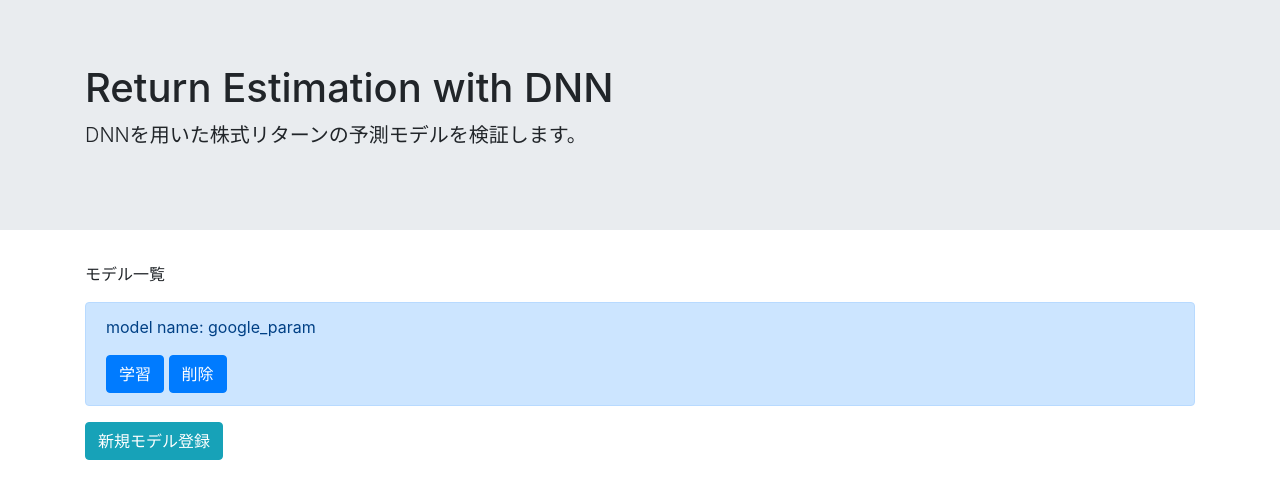
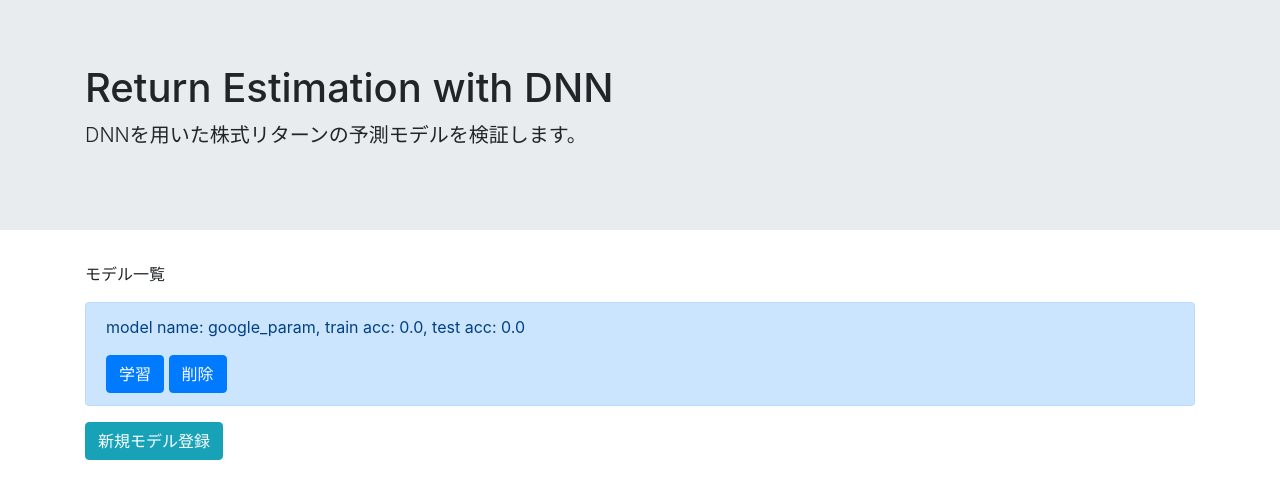
Before and after one commit to kood-devs/ReturnEstimationWebApp, a Django app: page /main/ in a window 1280 px wide. Shown: the top 499 px of the page. Run offline with Django 3.2, Linux system fonts and the light colour scheme; data comes from the database, SQL or seed files in the repository; both versions use the stored data as it was after the commit; some libraries are stand-ins or nearby versions.

Commit message:
merge dnn model

```diff
--- a/dnn_estimator/dnn_estimator.py
+++ b/dnn_estimator/dnn_estimator.py
@@ -93,9 +93,7 @@ def learn_dnn(train_start, train_end, test_start, test_end, epoch, batch_size):
     x_test, y_test = get_log_return(
         test_start, test_start, EXCHANGES_DEFINE, SAME_EXCHANGES_DEFINE)
 
-    # 学習を実施・結果を出力
-    result = pd.DataFrame()  # 結果格納用オブジェクト
-
+    # 学習を実施
     model = models.Sequential()
     model.add(layers.Dense(32, activation='relu',
                            input_shape=(x_train.shape[1],)))
@@ -108,11 +106,11 @@ def learn_dnn(train_start, train_end, test_start, test_end, epoch, batch_size):
                         validation_data=(x_test, y_test))
     show_learning_process(history)
 
+    # 結果を出力
     acc = sum([1 if val >= 0.5 else 0 for val in model.predict(x_train)] == y_train)
     acc /= y_train.shape[0]
     val_acc = sum(
         [1 if val >= 0.5 else 0 for val in model.predict(x_test)] == y_test)
     val_acc /= y_test.shape[0]
-    result['DNN'] = np.array([acc, val_acc])
 
-    return result
+    return acc, val_acc
--- a/dnn_estimator/models.py
+++ b/dnn_estimator/models.py
@@ -13,8 +13,8 @@ class LearningModel(models.Model):
     batch_size = models.IntegerField()
 
     # dnn results
-    train_acc = models.FloatField()
-    test_acc = models.FloatField()
+    train_acc = models.FloatField(default=0.0)
+    test_acc = models.FloatField(default=0.0)
 
     def __str__(self):
         return self.title
--- a/dnn_estimator/urls.py
+++ b/dnn_estimator/urls.py
@@ -1,8 +1,9 @@
 from django.urls import path
-from .views import MainForm, SetParams, DeleteParams
+from .views import MainForm, SetParams, DeleteParams, learn_dnn_model
 
 urlpatterns = [
     path('main/', MainForm.as_view(), name='main'),
     path('set_params/', SetParams.as_view(), name='set_params'),
     path('delete_params/<int:pk>', DeleteParams.as_view(), name='delete_params'),
+    path('learn_dnn_model/<int:pk>', learn_dnn_model, name='learn_dnn_model'),
 ]
--- a/dnn_estimator/views.py
+++ b/dnn_estimator/views.py
@@ -1,7 +1,8 @@
-from django.shortcuts import render
+from django.shortcuts import redirect, render
 from django.urls import reverse_lazy
 from django.views.generic import ListView, CreateView, DeleteView
 from .models import LearningModel
+from .dnn_estimator import *
 
 
 class MainForm(ListView):
@@ -25,3 +26,10 @@ class DeleteParams(DeleteView):
 
 def learn_dnn_model(request, pk):
     params = LearningModel.objects.get(pk=pk)
+    print(params)
+    result = learn_dnn(
+        params.train_start, params.train_end, params.test_start, params.test_end, params.epoch, params.batch_size)
+    params.train_acc, params.test_acc = result
+    params.save()
+    # return redirect('main')
+    return render(request, 'main.html')
--- a/templates/main.html
+++ b/templates/main.html
@@ -14,8 +14,8 @@
     <p>モデル一覧</p>
     {% for item in object_list %}
     <div class="alert alert-primary" role="alert">
-        <p>model name: {{ item.title }}</p>
-        <a href="#" class="btn btn-primary" tabindex="-1" role="button" aria-disabled="true">学習</a>
+        <p>model name: {{ item.title }}, train acc: {{ item.train_acc }}, test acc: {{ item.test_acc }}</p>
+        <a href="{% url 'learn_dnn_model' item.pk %}" class="btn btn-primary" tabindex="-1" role="button" aria-disabled="true">学習</a>
         <a href="{% url 'delete_params' item.pk %}" class="btn btn-primary" tabindex="-1" role="button" aria-disabled="true">削除</a>
     </div>
     {% endfor %}
```
Also changed, not shown: db.sqlite3, dnn_estimator/migrations/0004_auto_20200503_1134.py (added).
